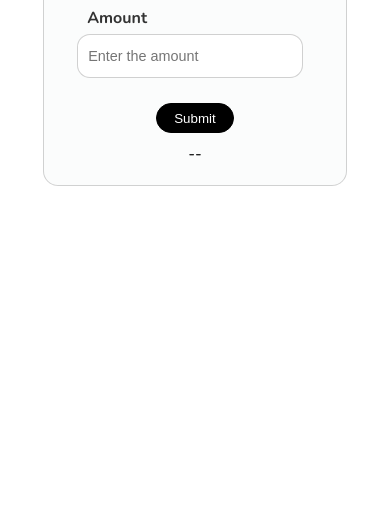
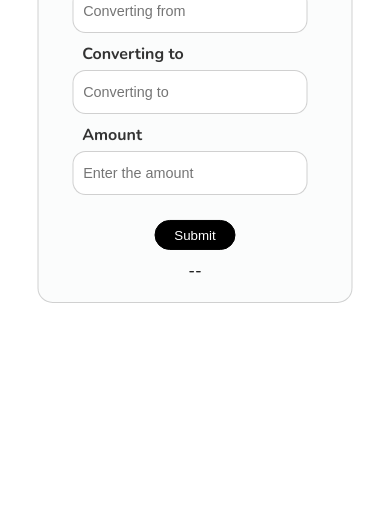
Before and after one commit to alanbiju-mwttech/Currency-Converter, a plain HTML site: page index.html in a window 390 px wide. Shown: the part 324-844 px from the top of the page. Drawn offline with nearby package versions, Linux system fonts and the light colour scheme.

Commit message:
Made it responsive

```diff
--- a/currency.js
+++ b/currency.js
@@ -189,3 +189,5 @@ const currency_symbols = {
 }
 
 export default currency_symbols
+
+//10.816072684008438
--- a/style.css
+++ b/style.css
@@ -3,14 +3,18 @@
 .sample {
     background-color: rgba(241, 242, 244, 0.267);
     width: 25%;
+    position: absolute;
+    top: 50%;
+    left: 50%;
     display: flex;
     flex-direction: column;
     align-items: center;
+    justify-content: center;
     border: rgba(0, 0, 0, 0.171) solid 1px;
     border-radius: 15px;
-    margin: auto;
-    margin-top: 100px;
     padding: 20px;
+    -webkit-transform: translate(-50%, -50%);
+    transform: translate(-50%, -50%);
 }
 
 .form-group {
```
